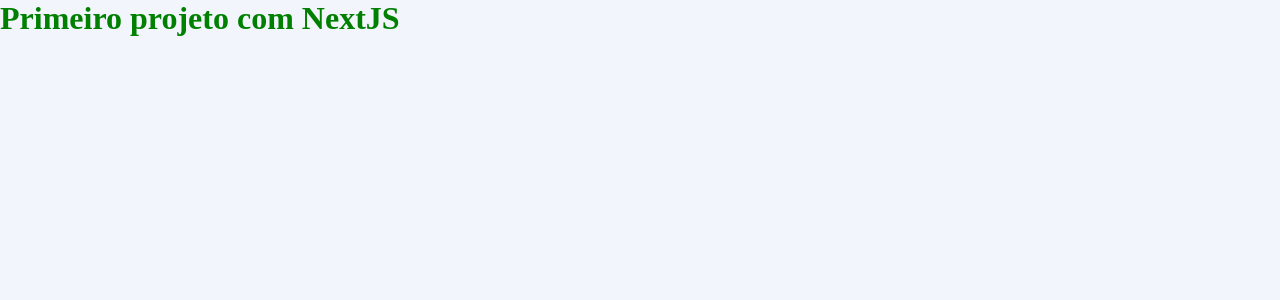
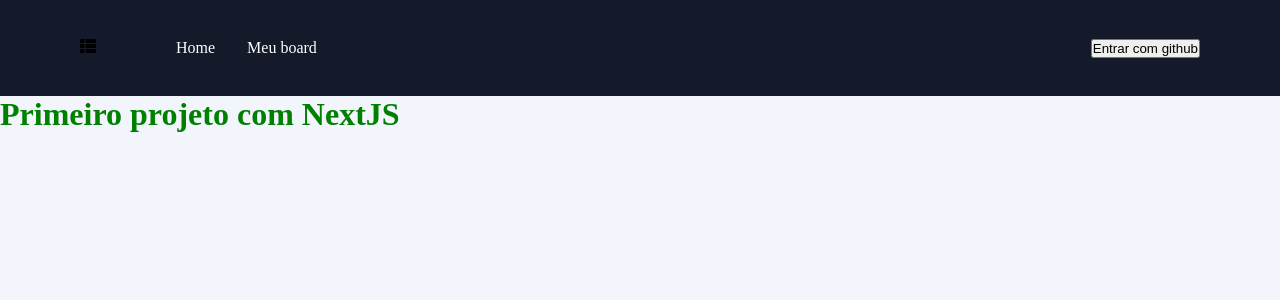
Before and after one commit to Tassio-Med/board, a Next.js app: page / in a window 1280 px wide. Shown: the top 300 px of the page. Built offline with nearby package versions, Linux system fonts and the light colour scheme.

Commit message:
:sparkles: feat: Header importado ao _app.tsx

```diff
--- a/src/pages/_app.tsx
+++ b/src/pages/_app.tsx
@@ -1,6 +1,13 @@
 import type { AppProps } from 'next/app'
+import Header from '../components/Header';
+
 import '../styles/global.scss';
 
 export default function App({ Component, pageProps }: AppProps) {
-  return <Component {...pageProps} />
+  return(
+    <>
+      <Header/>
+      <Component {...pageProps} />
+    </>
+  )
 }
```
